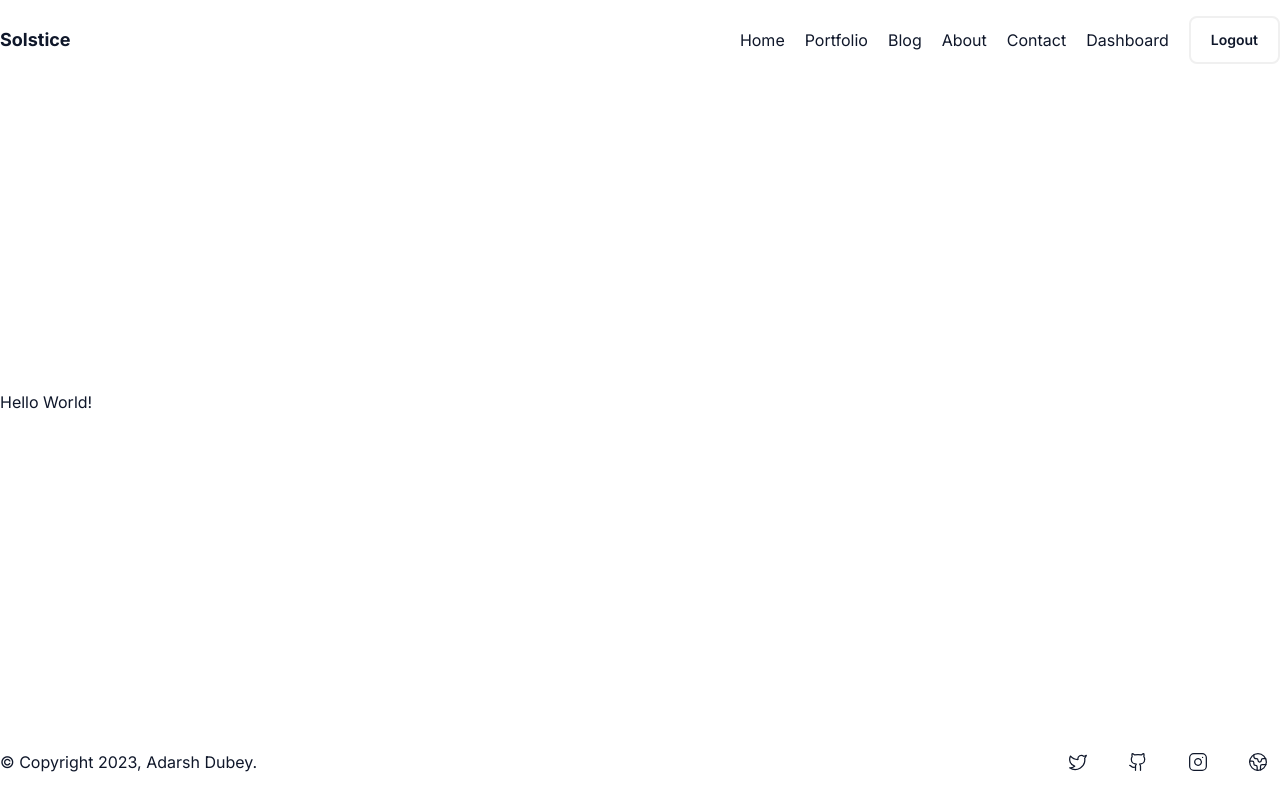
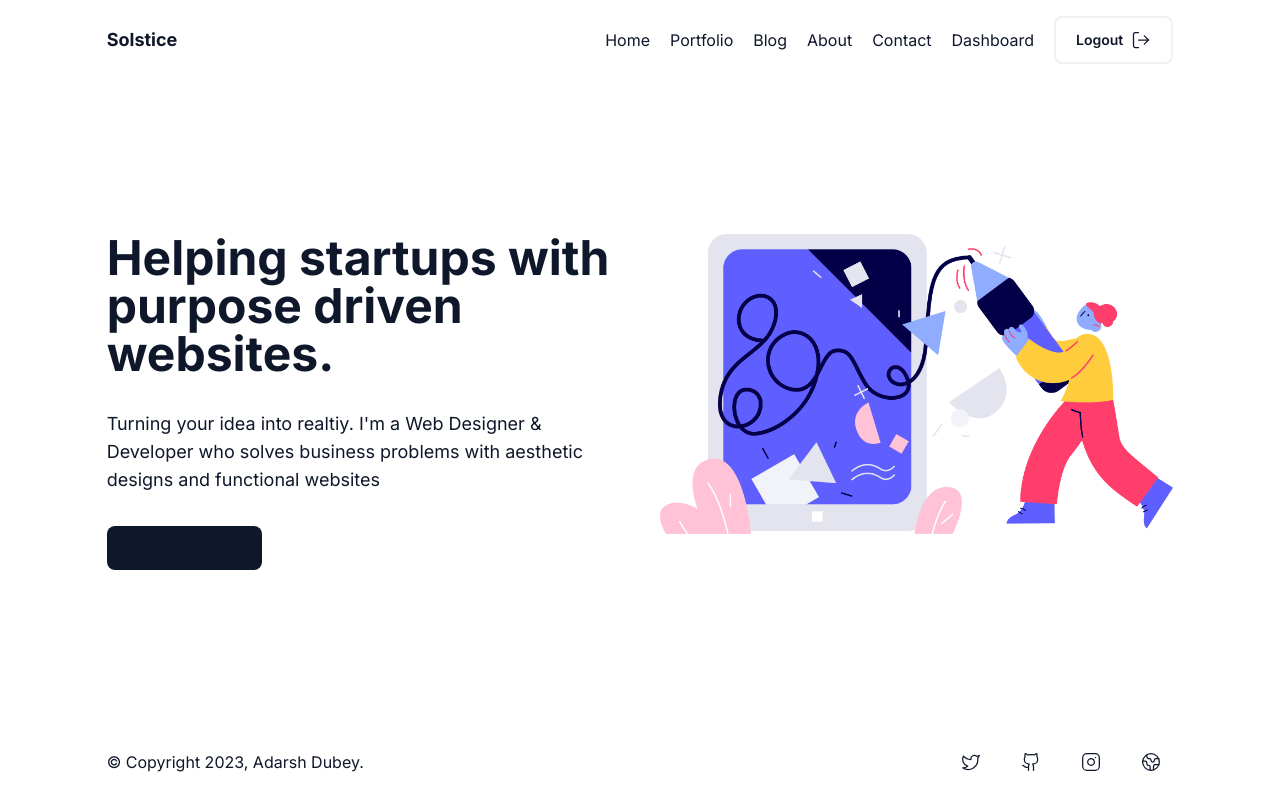
Before and after one commit to inclinedadarsh/solstice, a Next.js app: page / in a window 1280 px wide. Built offline with nearby package versions, Linux system fonts and the light colour scheme.

Commit message:
feat(frontend): :sparkles: add home component

```diff
--- a/app/layout.js
+++ b/app/layout.js
@@ -15,7 +15,7 @@ const RootLayout = ({ children }) => {
 	return (
 		<html lang="en">
 			<body
-				className={`${inter.className} bg-primary-bg text-primary-text dark:bg-primary-bg--dark dark:text-primary-text--dark container mx-auto py-4 min-h-screen flex flex-col justify-between`}
+				className={`${inter.className} bg-primary-bg text-primary-text dark:bg-primary-bg--dark dark:text-primary-text--dark container w-5/6 mx-auto py-4 min-h-screen flex flex-col justify-between gap-12`}
 			>
 				<Navbar />
 				{children}
--- a/app/page.jsx
+++ b/app/page.jsx
@@ -1,7 +1,34 @@
+import { ArrowUpRight } from 'lucide-react';
+import Image from 'next/image';
+import CustomButton from '@/components/CustomButton';
+import heroImage from '@/assets/hero.png';
+
 const Home = () => {
 	return (
-		<main>
-			<h1>Hello World!</h1>
+		<main className="flex gap-10 flex-col md:flex-row">
+			<div className="flex flex-col flex-1 justify-center">
+				<h1 className="text-4xl md:text-5xl font-bold">
+					Helping startups with purpose driven websites.
+				</h1>
+				<p className="text-base md:text-lg my-8">
+					Turning your idea into realtiy. I&apos;m a Web Designer &
+					Developer who solves business problems with aesthetic
+					designs and functional websites
+				</p>
+				<CustomButton
+					text="See my work"
+					url="/portfolio"
+					type="primary"
+					icon={<ArrowUpRight size={20} strokeWidth="1.5" />}
+				/>
+			</div>
+			<div className="flex-1">
+				<Image
+					src={heroImage}
+					alt="Hero Illustrations"
+					// className="w-full"
+				/>
+			</div>
 		</main>
 	);
 };
--- /dev/null
+++ b/components/CustomButton.jsx
@@ -0,0 +1,20 @@
+import Link from 'next/link';
+
+const CustomButton = ({ text, url, type, icon }) => {
+	return (
+		<Link
+			href={url}
+			type="button"
+			className={`px-5 py-3 font-semibold text-sm rounded-lg flex items-center gap-2 w-fit ${
+				type === 'primary'
+					? 'dark:bg-skyblue-500 dark:hover:bg-skyblue-400 bg-primary-text hover:bg-secondary-bg--dark'
+					: 'border-2 border-secondary-bg hover:bg-secondary-bg dark:border-secondary-bg--dark dark:hover:bg-secondary-bg--dark'
+			}`}
+		>
+			{text}
+			{icon && icon}
+		</Link>
+	);
+};
+
+export default CustomButton;
--- a/components/Navbar.jsx
+++ b/components/Navbar.jsx
@@ -1,6 +1,8 @@
 'use client';
 
 import Link from 'next/link';
+import { LogOut } from 'lucide-react';
+import CustomButton from './CustomButton';
 
 const links = [
 	{
@@ -49,12 +51,12 @@ const Navbar = () => {
 						</Link>
 					</li>
 				))}
-				<button
-					type="button"
-					className="px-5 py-3 font-semibold border-2 rounded-lg text-sm border-secondary-bg hover:bg-secondary-bg dark:border-secondary-bg--dark dark:hover:bg-secondary-bg--dark"
-				>
-					Logout
-				</button>
+				<CustomButton
+					type="secondary"
+					text="Logout"
+					url="/"
+					icon={<LogOut size={20} strokeWidth={1.5} />}
+				/>
 			</ul>
 		</nav>
 	);
--- a/tailwind.config.js
+++ b/tailwind.config.js
@@ -1,3 +1,5 @@
+const colors = require('tailwindcss/colors');
+
 /** @type {import('tailwindcss').Config} */
 module.exports = {
 	content: [
@@ -17,6 +19,9 @@ module.exports = {
 			'secondary-bg--dark': '#1e293b',
 			'primary-text--dark': '#fff',
 			'secondary-text--dark': '#94a3b8',
+
+			transparent: 'rgba(0, 0, 0, 0)',
+			skyblue: colors.sky,
 		},
 	},
 	plugins: [],
```
Also changed, not shown: .eslintrc.js, assets/hero.png (added).
